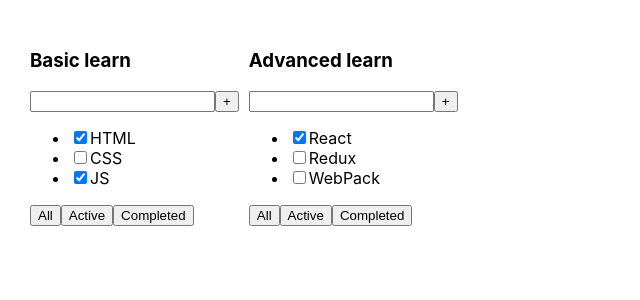
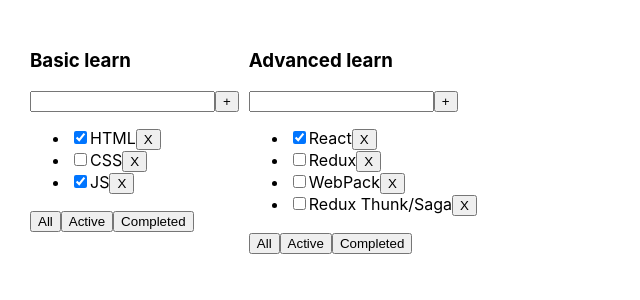
Before and after one commit to dktwho/2-todolist-ts-by-d, a React (Create React App) app: page / in a window 1280 px wide. Shown: the top 300 px of the page, without its empty margins (0-640 px from the left). Built offline with nearby package versions, Linux system fonts and the light colour scheme.

Commit message:
add onClick remove logged id item

```diff
--- a/src/App.tsx
+++ b/src/App.tsx
@@ -8,18 +8,18 @@
         {id: 1, title: 'HTML', isDone: true},
         {id: 2, title: 'CSS', isDone: false},
         {id: 3, title: 'JS', isDone: true},
-
     ]
 
     let tasks2 = [
         {id: 1, title: 'React', isDone: true},
         {id: 2, title: 'Redux', isDone: false},
         {id: 3, title: 'WebPack', isDone: false},
+        {id: 4, title: 'Redux Thunk/Saga', isDone: false},
     ]
     return (
         <div className="App">
-            <Todolist title={'Basic learn'} tasks={tasks1} />
-            <Todolist title={'Advanced learn'} tasks={tasks2} />
+            <Todolist title={'Basic learn'} tasks={tasks1}/>
+            <Todolist title={'Advanced learn'} tasks={tasks2}/>
         </div>
     );
 }
--- a/src/Todolist.tsx
+++ b/src/Todolist.tsx
@@ -1,5 +1,4 @@
 import React from "react";
-
 
 export type TasksType = {
     id: number;
@@ -23,7 +22,11 @@
             <ul>
                 {tasks.map(el => {
                     return (
-                        <li key={el.id}><input type="checkbox" checked={el.isDone} readOnly/><span>{el.title}</span></li>
+                        <li key={el.id}>
+                            <input type="checkbox" checked={el.isDone} readOnly/>
+                            <span>{el.title}</span>
+                            <button onClick={() => console.log(el.id)}>X</button>
+                        </li>
                     )
                 })}
             </ul>
```
